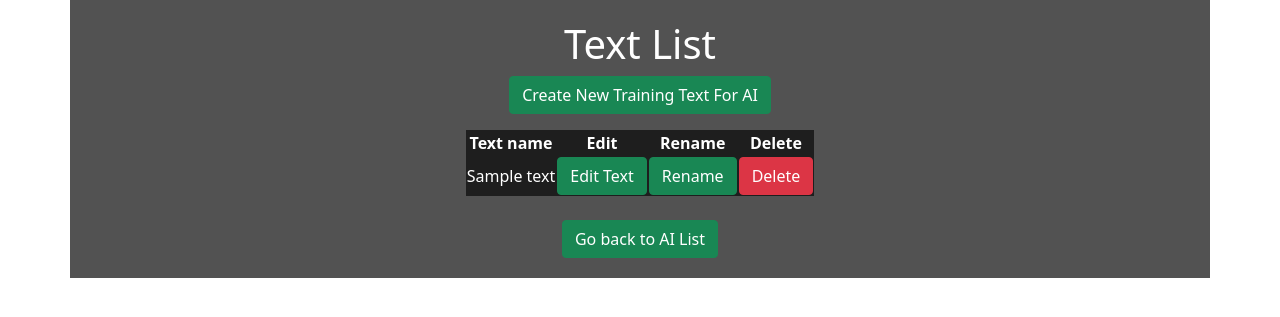
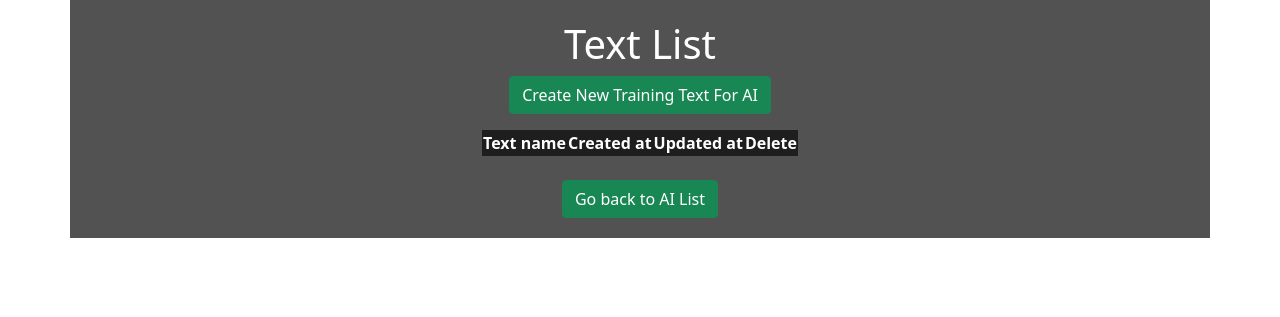
Before and after one commit to Jamie12341324/AI_writing, a Django app: page /update_AI/set_times/1 in a window 1280 px wide. Shown: the part 112-429 px from the top of the page. Run offline with Django 4.2, Linux system fonts and the light colour scheme; a user stored in the database is signed in; tables that the repository leaves empty hold one stand-in row (values such as "Sample post"); data that the repository does not hold is empty.

Commit message:
Update set_times page

```diff
--- a/static/css/style.css
+++ b/static/css/style.css
@@ -20,3 +20,7 @@
     display: block;
     text-align:center;
 }
+/*  */
+.padding4{
+    padding-left:10px;
+}
--- a/update_AI/templates/set_times.html
+++ b/update_AI/templates/set_times.html
@@ -18,17 +18,17 @@
           <table class="standard">
             <tr>
               <th> Text name</th>
-              <th> Edit </th>
-              <th> Rename </th>
+              <th> Created at </th>
+              <th> Updated at </th>
               <th> Delete</th>
             </tr>
-            {% for Text in Text_results %}
+            {% for AI_value in AI_values %}
               <tr>
                 <!-- btn-success and btn-danger class from bootstrap -->
-                  <td class="padding4">{{Text.name2}}</td>
-                  <td class="padding4"><a href="{% url 'update_AI2' ai.id Text.id %}" class="btn btn-success" aria-label="Link with button class for editing a AI">Edit Text</a></td>
-                  <td class="padding4"><a href="{% url 'text_rename' ai.id Text.id %}" class="btn btn-success" aria-label="Link with button class for renaming a AI">Rename</a></td>
-                  <td class="padding4"><a href="{% url 'text_delete' ai.id Text.id %}" class="btn btn-danger" aria-label="Link with button class for deleting a AI">Delete</a></td>
+                  <td class="padding4">{{AI_value.name2}}</td>
+                  <td class="padding4">{{AI_value.created_at}}</td>
+                  <td class="padding4">{{AI_value.updated_at}}</td>
+                  <td class="padding4"><a href="{% url 'text_delete' ai.id AI_value.id %}" class="btn btn-danger" aria-label="Link with button class for deleting a AI">Delete</a></td>
               </tr>
             {% endfor %}
             </table>
--- a/update_AI/views.py
+++ b/update_AI/views.py
@@ -191,9 +191,9 @@
     return render(request,template,context)
 def set_times(request,ai_id):
     template='set_times.html'
-    Text_results=training_text.objects.filter(user=request.user,ai=ai_id)
+    AI_values=ai_values.objects.filter(user=request.user,ai=ai_id)
     ai = AI.objects.get(id=ai_id)
-    context={'Text_results':Text_results,
+    context={'AI_values':AI_values,
             "ai":ai,
             'ai_id':ai_id,}
     return render(request,template,context)
```
Also changed, not shown: README.md, static/images/images_for_readme/problems/problem4b.png (added).
